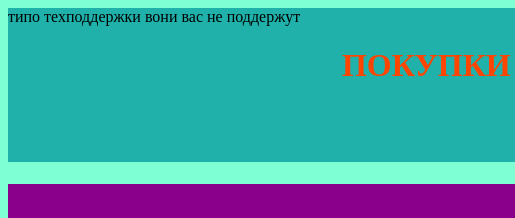
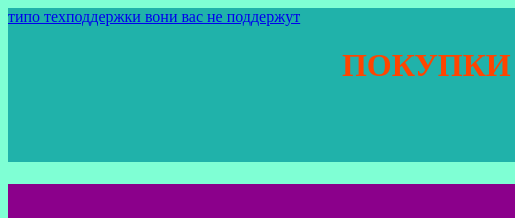
Before and after one commit to danya20d/dadada, a plain HTML site: page index.html in a window 1280 px wide. Shown: the top 218 px of the page, 0-515 px from the left. Drawn offline with Linux system fonts and the light colour scheme; grey boxes are pictures that could not be loaded.

Commit message:
Update index.html

```diff
--- a/index.html
+++ b/index.html
@@ -3,9 +3,8 @@
 
 <body style="background-color:Aquamarine">
     <header style="background-color:LightSeaGreen">
-            <a href="https://support.supercell.com/ru/index.html">
+            <a href="https://support.supercell.com/ru/index.html">типо техподдержки вони вас не поддержут
             </a>
-            <p>типо техподдержки вони вас не поддержут</p>
         <h1 style="color:OrangeRed; text-align:center">ПОКУПКИ ПРИВИЛЕГІЙ НА СЕРВЕР!
             <br>
             <img src="https://i.gifer.com/origin/9b/9be3cc63d40d8ea231322e87d6aab7ca_w200.webp" height="70px">
```
